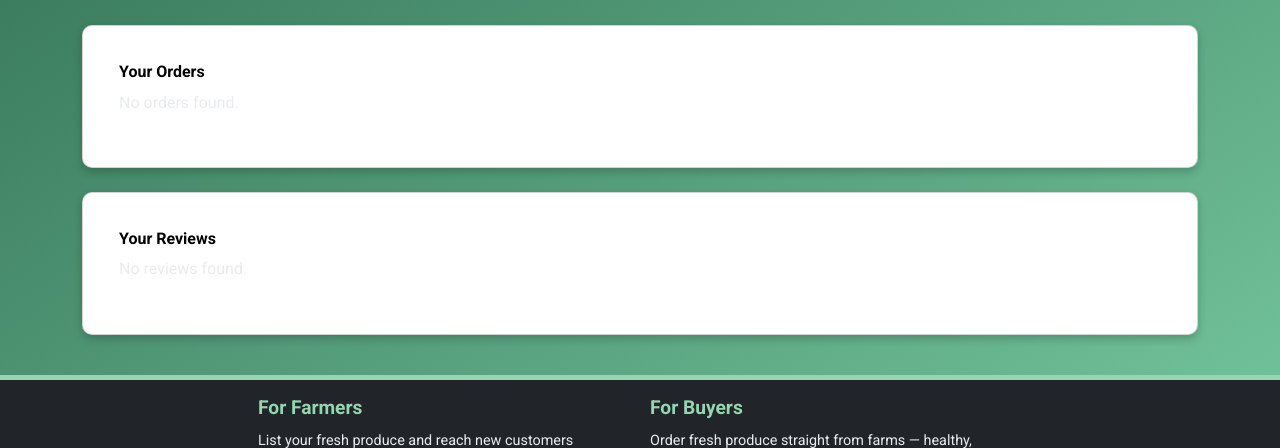
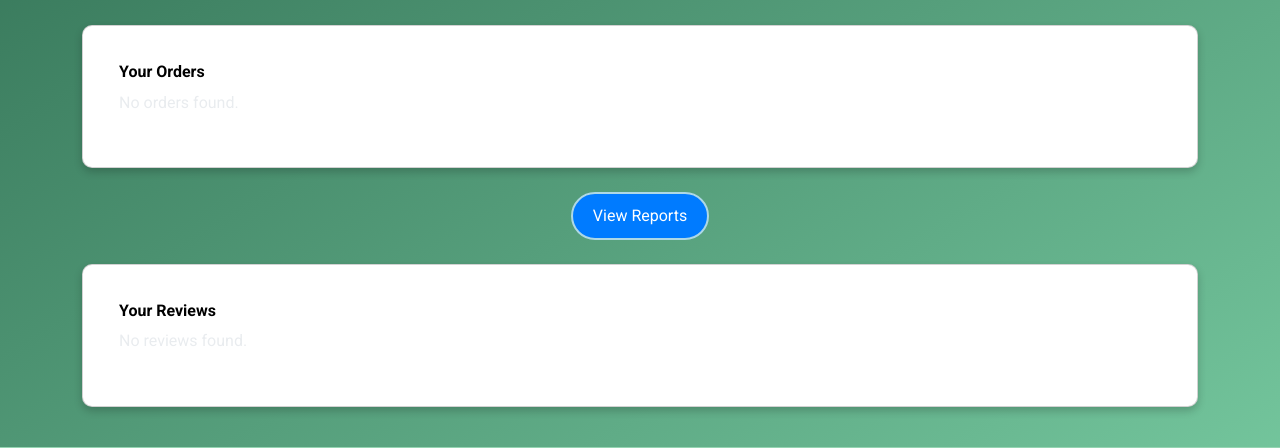
Before and after one commit to D0CS-sx/agri-platform-website, a PHP site: page /dashboard.php in a window 1280 px wide. Shown: the part 325-773 px from the top of the page. Run offline with PHP 8.4, Linux system fonts and the light colour scheme; the visitor is signed in with stand-in values (Sample User, id 1); data that the repository does not hold is empty.

Commit message:
Update dashboard.php

```diff
--- a/dashboard.php
+++ b/dashboard.php
@@ -48,6 +48,11 @@ $review_result = $review_stmt->get_result();
             </div>
         </div>
 
+        <!-- Button to view reports -->
+        <div class="text-center mb-4">
+             <a href="/admin/reports.php" class="btn btn-primary">View Reports</a>
+        </div>
+
         <!-- Reviews Section -->
         <div class="card">
             <div class="card-body">
```
